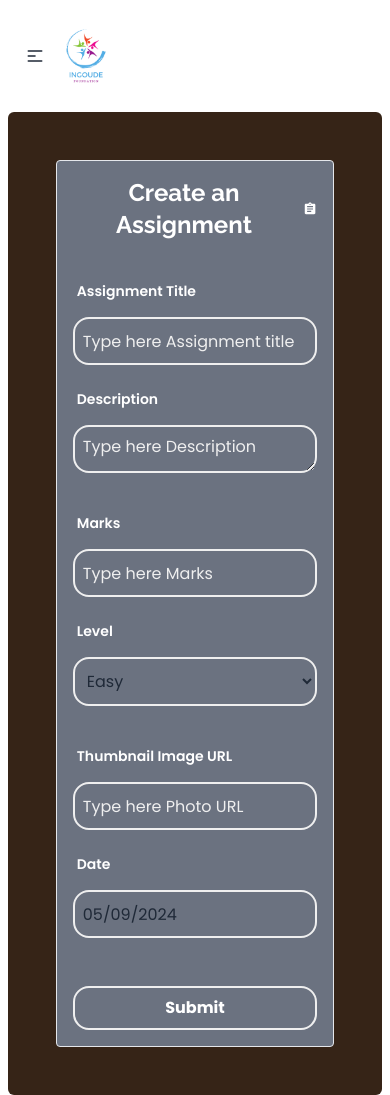
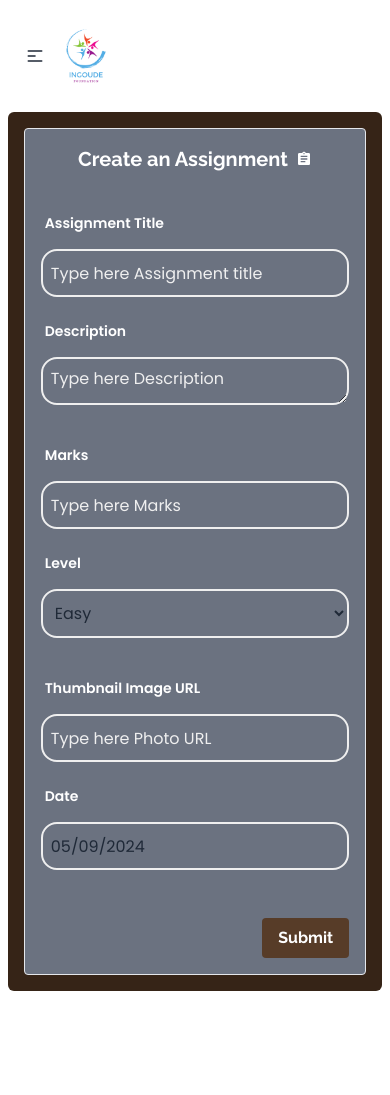
Before and after one commit to rakib3719/LearnUp-client-side, a React (Vite) app: page /create_ass in a window 390 px wide. After the commit the page ends 991 px from the top, so only its background shows below. Built offline with nearby package versions, Linux system fonts and the light colour scheme; no server answers.

Commit message:
form handle functionality done

```diff
--- a/src/pages/createAssinment/CreateAssinment.jsx
+++ b/src/pages/createAssinment/CreateAssinment.jsx
@@ -5,22 +5,37 @@ import "react-datepicker/dist/react-datepicker.css";
 
 const CreateAssinment = () => {
     const [startDate, setStartDate] = useState(new Date());
+
+    const foromHandle = e =>{
+
+
+        e.preventDefault();
+        const title = e.target.title.value;
+        const description = e.target.description.value;
+        const mark = e.target.mark.value;
+        const thumb_img = e.target.photo.value;
+        const level = e.target.level.value;
+        const date = startDate.toLocaleDateString();
+        console.log(title, description, mark, thumb_img, level, date);
+
+    }
+
     return (
         <div  className="bg-[#362417] rounded-md">
 
-           <div   className=" p-12">
+           <div   className="p-4 sm:p-12">
 
-<div  className="add-form-bg bg-gray-500 rounded  border  mx-auto p-4 md:p-8 ">
+<div  className="add-form-bg  bg-gray-500 rounded  border  mx-auto p-4 md:p-8 ">
 <div className="text-center flex justify-center gap-2 items-center">
-<h1 className="text-2xl  font-bold  font-raleway   text-white ">Create an Assignment</h1> <MdAssignment className="text-white" />
+<h1 className="text-xl sm:text-2xl  font-bold  font-raleway   text-white ">Create an Assignment</h1> <MdAssignment className="text-white" />
 </div>
-<form  className="font-poppoins" >
+<form onSubmit={foromHandle} className="font-poppoins" >
 
 <div className="md:flex gap-8 mt-8">
 
 <label className="form-control w-full ">
 <div className="label">
-<span className="label-text text-white font-semibold">Assignment  Title</span>
+<span className="label-text  text-white font-semibold">Assignment  Title</span>
 
 </div>
 <input  type="text" name="title" placeholder="Type here Assignment title" className="input input-add input-bordered placeholder-[#EFEFEF] rounded-2xl mt-2  w-full bg-transparent outline-none px-2 py-2 border-2 border-[#EFEFEF]" />
@@ -73,7 +88,7 @@ const CreateAssinment = () => {
 
 </div>
 
-<select name="customization" className="input-add input-bordered placeholder-[#EFEFEF] rounded-2xl mt-2  w-full bg-transparent outline-none px-2 py-[10px] border-2 border-[#EFEFEF]" id="">
+<select name="level" className="input-add input-bordered placeholder-[#EFEFEF] rounded-2xl mt-2  w-full bg-transparent outline-none px-2 py-[10px] border-2 border-[#EFEFEF]" id="">
 
 <option value="easy"> Easy </option>
 <option value="medium"> Medium</option>
@@ -124,7 +139,9 @@ const CreateAssinment = () => {
 
 
 
-<button  className="w-full text-white font-bold mt-8 px-2 py-2 border-2 border-[#EFEFEF] rounded-2xl"><input type="submit" value="Submit" /></button>
+<div className="flex justify-end">
+<button  className=" text-white font-raleway  px-4 bg-[#573c28] font-bold mt-8  py-2   rounded"><input type="submit" value="Submit" /></button>
+</div>
 </form>
 </div>
   </div>
```
